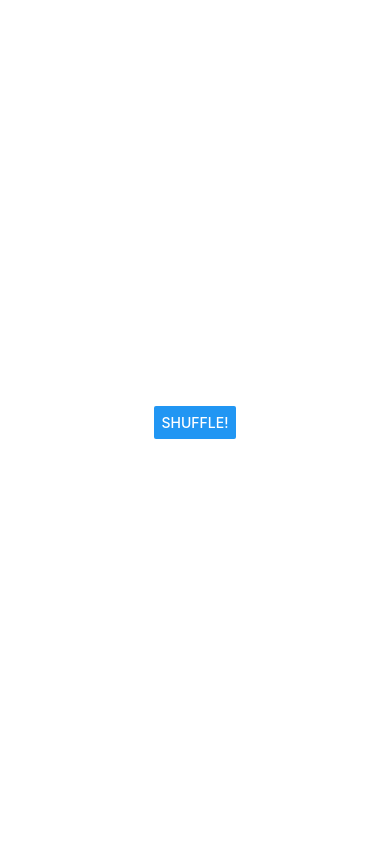
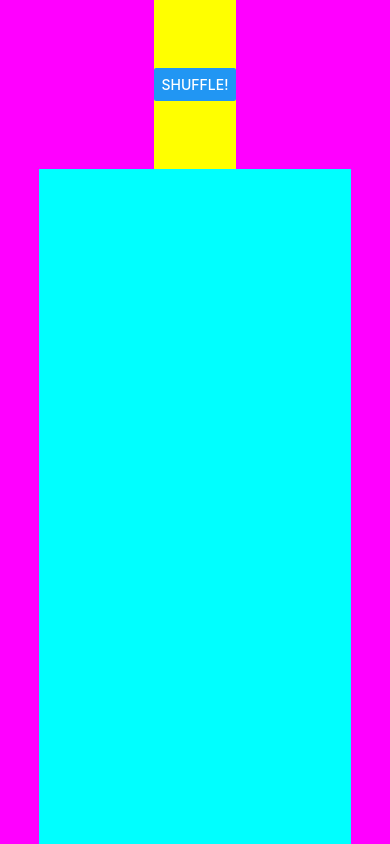
Before and after one commit to victorramosb/memorice, a React Native app: screen / in a window 390 px wide. Built offline with nearby package versions, Linux system fonts and the light colour scheme.

Commit message:
Se agrega temporalmente las cartas a grid estatico

```diff
--- a/App.js
+++ b/App.js
@@ -30,12 +30,18 @@ export default function App() {
   const [deck, setDeck] = React.useState(/* cardImages */
   [{'id':'1', 'src':'./img/cloud.png'},
    {'id':'2', 'src':'./img/rain.png'},
-   {'id':'3', 'src':'./img/zap.png'},]
+   {'id':'3', 'src':'./img/zap.png'},
+   {'id':'4', 'src':'./img/tree.png'},
+   {'id':'5', 'src':'./img/cloud.png'},
+   {'id':'6', 'src':'./img/rain.png'},
+   {'id':'7', 'src':'./img/zap.png'},
+   {'id':'8', 'src':'./img/tree.png'},]
+
   )
   const [hand, setHand] = React.useState(initialHand)
   const [shuffledCards, setShuffledCards] = React.useState([])
 
-  const {containerStyle,gridStyle,cardStyle, imageStyle} = styles
+  const {containerStyle,buttonContainerStyle,gridStyle,cardStyle, imageStyle} = styles
 
   React.useEffect(() => {
     console.log('deck: ', deck);
@@ -65,26 +71,24 @@ export default function App() {
 
   return (
     <View style={containerStyle}>
-
-      <Button title='SHUFFLE!'
-        onPress={() => shuffleCards()}/>
-
-      <View /* style={gridStyle} */>
+      <View style={buttonContainerStyle}>
+        <Button title='SHUFFLE!' onPress={() => shuffleCards()}/>
+      </View>
+      <View style={gridStyle}>
         {shuffledCards.map(card => {
           console.log('card: ', card)
           return(
-          <View key={card.id}>
-            {/* <Image style={imageStyle} source={{ uri: 'https://reactnative.dev/img/tiny_logo.png' }} /> */}
+            <View style={cardStyle} key={card.id}>
+              {/* <Image style={imageStyle} source={{ uri: 'https://reactnative.dev/img/tiny_logo.png' }} /> */}
+              {/* <Image style={imageStyle} source={require('./img/back.png')}/> */}
+              {/* <Image style={imageStyle} source={{ uri: './img/back.png' }} /> */}
+              {/* <Image style={imageStyle} src={card.src} /> */}
+              {/* <Image style={imageStyle} source={require('./img/zap.png')}/> */}
 
-            {/* <Image style={imageStyle} source={require('./img/back.png')}/> */}
-            {/* <Image style={imageStyle} source={{ uri: './img/back.png' }} /> */}
-
-            {/* <Image style={imageStyle} source={{ uri: card.src }} alt={card.src}/> */}
-            {/* <Image style={imageStyle} src={card.src} alt={card.src}/> */}
-            <Text>{card.src}</Text>
-
-
-          </View>
+              <Image style={imageStyle} source={{ uri: card.src }} />
+              <Image style={imageStyle} source={require('./img/back.png')}/>
+              <Text>{card.src}</Text>
+            </View>
         )})}
       </View>
 
@@ -94,18 +98,35 @@ export default function App() {
 }
 
 const styles = StyleSheet.create({
-  cardStyle:{},
-  gridStyle:{},
-  imageStyle: {
-    width: 50,
-    height: 50,
-    borderRadius: 75,
-    alignSelf: 'flex-end',
+  cardStyle: {
+    backgroundColor: '#0f0',
+    alignSelf: 'center',
+  },
+  gridStyle: {
+    flex: 4,
+    flexDirection: 'row',
+    width: '80%',
+    backgroundColor: '#0ff',
+    flexWrap: 'wrap',
+    justifyContent: 'space-around',
+  },
+  buttonContainerStyle: {
+    flex: 1,
+    backgroundColor: '#ff0',
+    // alignItems: 'center',
+    justifyContent: 'center',
   },
   containerStyle: {
     flex: 1,
-    backgroundColor: '#fff',
+    backgroundColor: '#f0f',
     alignItems: 'center',
     justifyContent: 'center',
   },
+  imageStyle: {
+    width: 70,
+    height: 70,
+    borderRadius: 75,
+    backgroundColor: '#f00',
+  },
+
 });
```
Also changed, not shown: img/tree.png (added).
